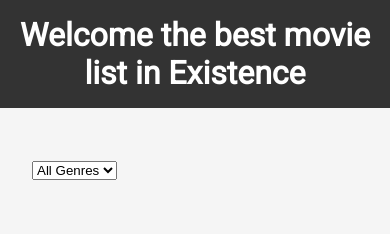
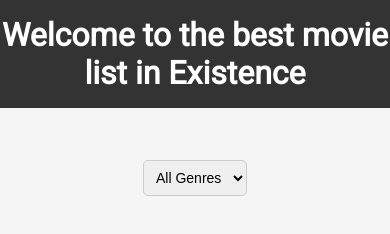
Before and after one commit to Amasil/movielist, a plain HTML site: page index.html in a window 390 px wide. Drawn offline with Linux system fonts and the light colour scheme; no server answers.

Commit message:
Genre Selector Added

```diff
--- a/index.html
+++ b/index.html
@@ -14,8 +14,10 @@
 
 <body>
     <header>
-        <h1>Welcome the best movie list in Existence</h1>
+        <h1>Welcome to the best movie list in Existence</h1>
+        <section id="genre-select"></section>
     </header>
+
     <main>
         <section id="movie-list">
             <!-- Movie items will be added here dynamically using JavaScript -->
@@ -24,4 +26,5 @@
     <script src="script.js"></script>
 </body>
 
+
 </html>
--- a/script.js
+++ b/script.js
@@ -58,10 +58,9 @@
     "tt0316654",
     "tt6751668",
     "tt2948372",
-    // ... (other movie IDs)
   ]; // IMDb IDs for movies
 
-  const genreButtonContainer = document.createElement("div");
+  const genreButtonContainer = document.getElementById("genre-select");
   genreButtonContainer.id = "genre-buttons";
   movieList.appendChild(genreButtonContainer);
 
--- a/styles.css
+++ b/styles.css
@@ -18,10 +18,6 @@ header {
   color: white;
   text-align: center;
   padding: 1rem 0;
-}
-
-main {
-  padding: 2rem;
 }
 
 /* Movie card styles */
@@ -57,13 +53,6 @@ main {
   color: #666;
 }
 
-/* Responsive grid layout */
-#movie-list {
-  display: grid;
-  grid-template-columns: repeat(auto-fill, minmax(250px, 1fr));
-  gap: 1rem;
-}
-
 a {
   text-decoration: none;
   outline: none;
@@ -94,3 +83,62 @@ a {
   cursor: pointer;
   background-color: #f4f4f4;
 }
+
+
+/* Create a flex container for the main content */
+main {
+  padding: 2rem;
+
+  display: flex;
+  flex-direction: column;
+  align-items: center;
+}
+
+/* Genre selector styles */
+#genre-section {
+  text-align: center;
+  margin-bottom: 20px;
+}
+
+/* Style for the movie list */
+#movie-list {
+  display: flex;
+  grid-template-columns: repeat(auto-fill, minmax(250px, 1fr));
+  flex-wrap: wrap;
+  gap: 20px;
+  justify-content: center;
+}
+
+.movie-card {
+  border: 1px solid #ccc;
+  padding: 15px;
+  max-width: 300px;
+  background-color: #fff;
+  box-shadow: 0px 4px 6px rgba(0, 0, 0, 0.1);
+}
+
+/* Style for the genre dropdown */
+#genre-buttons {
+  margin-top: 20px;
+  text-align: center;
+}
+
+#genre-select {
+  padding: 8px;
+  border: 1px solid #ccc;
+  border-radius: 5px;
+  font-size: 14px;
+  cursor: pointer;
+}
+
+#genre-select option {
+  background-color: #fff;
+}
+
+/* Responsive adjustments */
+@media screen and (max-width: 768px) {
+  #movie-list {
+    flex-direction: column;
+    align-items: center;
+  }
+}
```
